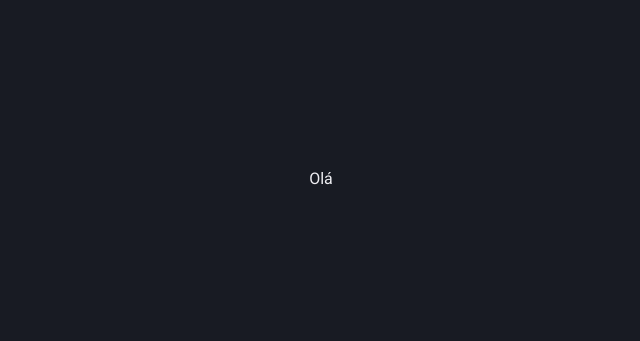
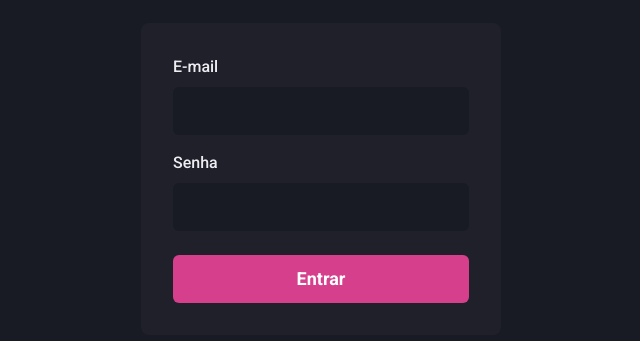
Before and after one commit to jrsoares/DashGo, a Next.js app: page / in a window 1280 px wide. Shown: the part 221-562 px from the top of the page, without its empty margins (319-959 px from the left). Built offline with nearby package versions, Linux system fonts and the light colour scheme.

Commit message:
Page signin

```diff
--- a/src/pages/index.tsx
+++ b/src/pages/index.tsx
@@ -1,4 +1,4 @@
-import {Flex} from '@chakra-ui/react'
+import { Flex, Input, Button, Stack, FormLabel, FormControl } from '@chakra-ui/react'
 
 export default function Home() {
   return (
@@ -7,7 +7,59 @@
      h="100vh"
      justifyContent="center"
      alignItems="center">
-     <h1>Olá</h1>
+      <Flex
+         as="form"
+         width="100%"
+         maxWidth="360"
+         background="gray.800"
+         padding="8"
+         borderRadius="8"
+         flexDirection="column"
+      >
+        <Stack spacing="4">
+          <FormControl>
+            <FormLabel htmlFor="email">E-mail</FormLabel>
+            <Input
+              name="email"
+              type="email"
+              id="email"
+              focusBorderColor="pink.500"
+              background="gray.900"
+              variant="filled"
+              _hover={{
+                backgroundColor: "gray.900"
+              }}
+              size="lg"
+
+            />
+          </FormControl>
+
+          <FormControl>
+            <FormLabel htmlFor="password">Senha</FormLabel>
+              <Input
+                name="password"
+                type="password"
+                id="password"
+                focusBorderColor="pink.500"
+                background="gray.900"
+                variant="filled"
+                _hover={{
+                  backgroundColor: "gray.900"
+                }}
+                size="lg"
+              />
+          </FormControl>
+        </Stack>
+
+        <Button
+            type="submit"
+            marginTop="6"
+            colorScheme="pink"
+            size="lg"
+        >
+            Entrar
+        </Button>
+       </Flex>
    </Flex>
   )
 }
```
